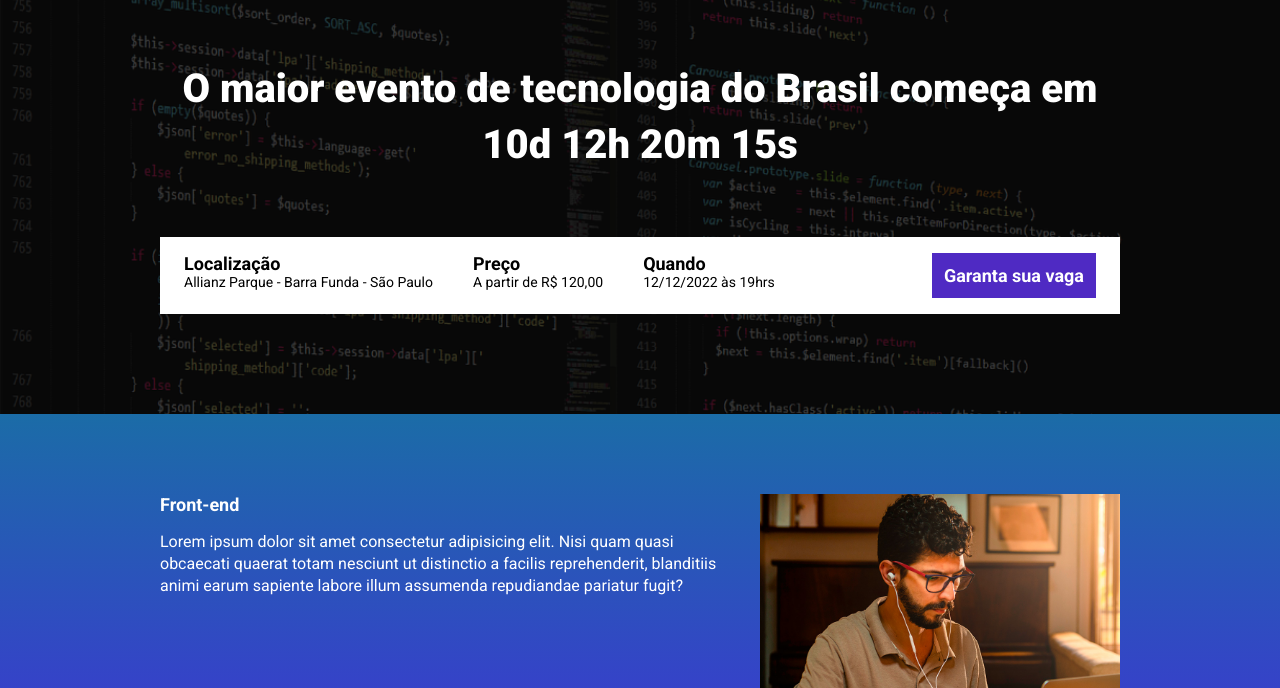
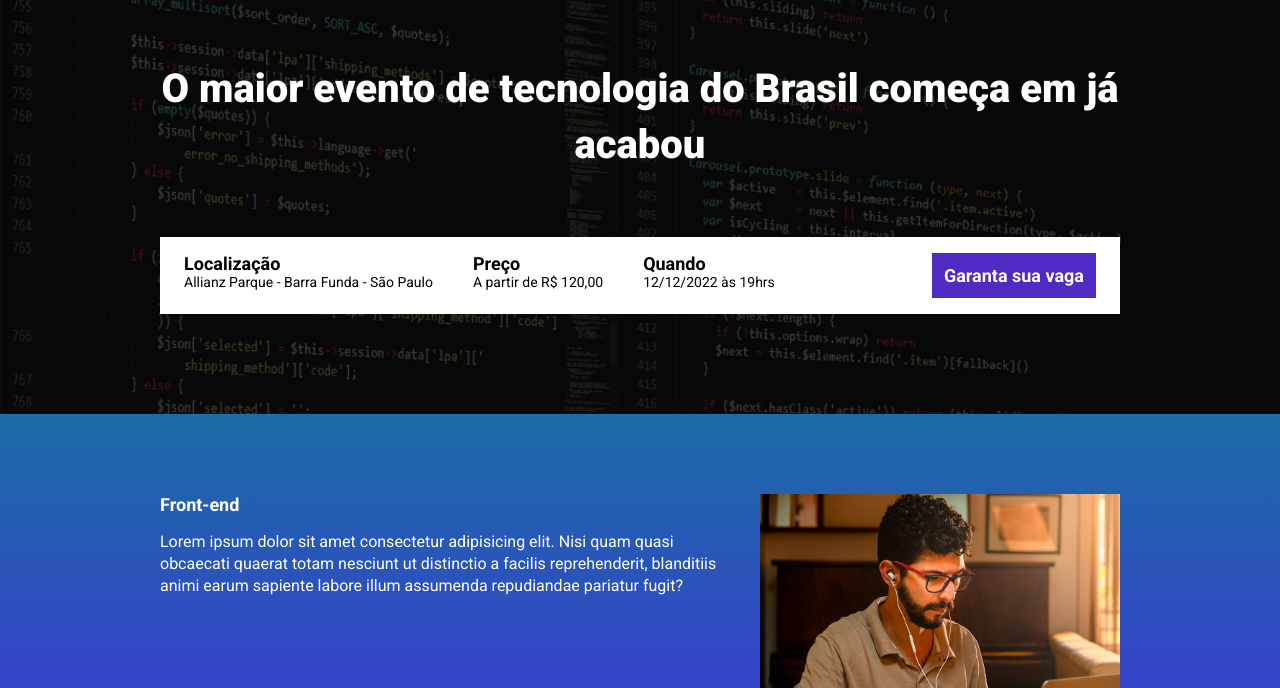
Before and after one commit to PauloHenriqueBento/ebac_tech_talks_lp, a website built with Parcel: page src/index.html in a window 1280 px wide. Shown: the part 112-800 px from the top of the page. Built offline with nearby package versions, Linux system fonts and the light colour scheme.

Commit message:
Add countdown timer for event and update hero section text

```diff
--- a/package.json
+++ b/package.json
@@ -1,9 +1,9 @@
 {
   "name": "modulo22",
   "version": "1.0.0",
-  "main": "index.js",
   "scripts": {
     "dev": "parcel src/index.html src/styles/main.scss src/scripts/main.js",
+    "build": "parcel build src/index.html",
     "test": "echo \"Error: no test specified\" && exit 1"
   },
   "keywords": [],
@@ -13,6 +13,7 @@
   "devDependencies": {
     "@parcel/transformer-sass": "^2.13.3",
     "parcel": "^2.13.3",
-    "sharp": "^0.33.5"
+    "sharp": "^0.33.5",
+    "svgo": "^3.3.2"
   }
 }
--- a/src/index.html
+++ b/src/index.html
@@ -17,7 +17,7 @@
         <div class="container">
             <img class="hero__logo" src="./images/ebac_logo.svg" alt="EBAC">
             <p class="hero__text">
-                O maior evento de tecnologia do Brasil começa em 10d 12h 20m 15s
+                O maior evento de tecnologia do Brasil começa em <span id="contador"></span>
             </p>
             <div class="infos-bar">
                 <ul class="infos-bar__infos">
--- a/src/scripts/main.js
+++ b/src/scripts/main.js
@@ -1 +1,29 @@
 AOS.init();
+
+const dataDoEvento = new Date("Dec 12, 2024 19:00:00");
+const timeStampDoEvento = dataDoEvento.getTime();
+
+const contaAsHoras = setInterval(() => {
+    const agora = new Date();
+    const timeStampAtual = agora.getTime();
+
+    const distanciaAteOEvento = timeStampDoEvento - timeStampAtual;
+
+    const dias = Math.floor(distanciaAteOEvento / (1000 * 60 * 60 * 24));
+    const horas = Math.floor((distanciaAteOEvento % (1000 * 60 * 60 * 24)) / (1000 * 60 * 60));
+    const minutos = Math.floor((distanciaAteOEvento % (1000 * 60 * 60)) / (1000 * 60));
+    const segundos = Math.floor((distanciaAteOEvento % (1000 * 60)) / 1000);
+
+    const text = `${dias}d ${horas}h ${minutos}m ${segundos}s`;
+
+    document.getElementById('contador').innerText = text;
+
+    if(distanciaAteOEvento < 0) {
+        clearInterval(contaAsHoras);
+        document.getElementById('contador').innerText = 'já acabou';
+    }
+}, 1000);
+
+document.addEventListener('DOMContentLoaded', function () {
+    contaAsHoras();
+})
```
Also changed, not shown: 1 other file.
